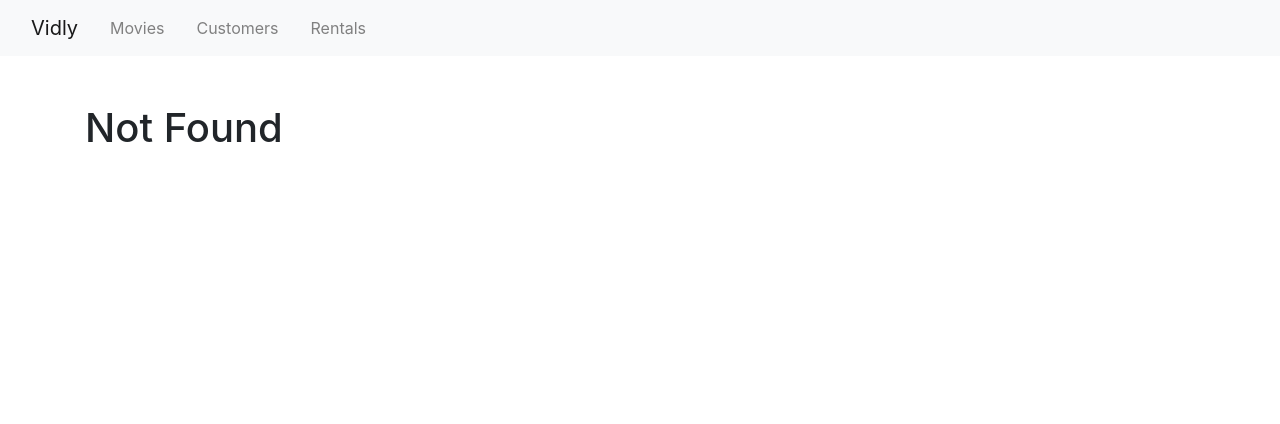
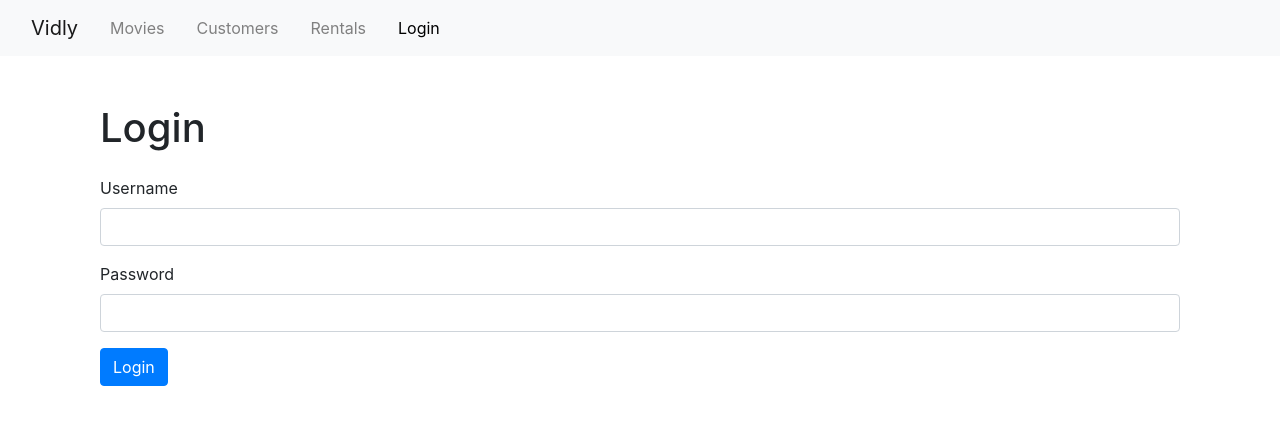
Before and after one commit to mrhpn/react--vidly, a React (Create React App) app: page /login in a window 1280 px wide. Before the commit this address led to /not-found. Shown: the top 424 px of the page. Built offline with nearby package versions, Linux system fonts and the light colour scheme.

Commit message:
added form and extracted input

```diff
--- a/src/App.js
+++ b/src/App.js
@@ -1,4 +1,3 @@
-import './App.css';
 import { Switch, Route, Redirect } from 'react-router';
 
 import NavBar from './components/navBar';
@@ -7,6 +6,10 @@ import MovieDetails from './components/movieDetails';
 import Customers from './components/customers';
 import Rentals from './components/rentals';
 import NotFound from './components/notFound';
+import Login from './components/login';
+import LoginFunc from './components/loginFunc';
+
+import './App.css';
 
 function App() {
   return (
@@ -14,6 +17,8 @@ function App() {
       <NavBar />
       <main className="container mt-5">
         <Switch>
+          <Route path="/login" component={Login} />
+          {/* <Route path="/login" component={LoginFunc} /> */}
           <Route path="/movies/:id" component={MovieDetails} />
           <Route path="/movies" component={Movies} />
           <Route path="/customers" component={Customers} />
--- /dev/null
+++ b/src/components/common/Input.jsx
@@ -0,0 +1,21 @@
+import React from 'react';
+
+const Input = ({ name, value, label, type, onChange }) => {
+  return (
+    <div className="mb-3">
+      <label htmlFor={name} className="form-label">
+        {label}
+      </label>
+      <input
+        type={type}
+        name={name}
+        value={value}
+        id={name}
+        onChange={(e) => onChange(e)}
+        className="form-control"
+      />
+    </div>
+  );
+};
+
+export default Input;
--- /dev/null
+++ b/src/components/login.jsx
@@ -0,0 +1,47 @@
+import React, { Component } from 'react';
+import Input from './common/Input';
+
+class Login extends React.Component {
+  state = {
+    account: { username: '', password: '' },
+  };
+
+  handleSubmit = (e) => {
+    e.preventDefault();
+  };
+
+  handleChange = (e) => {
+    const account = { ...this.state.account };
+    account[e.target.name] = e.target.value;
+    this.setState({ account });
+  };
+
+  render() {
+    return (
+      <div className="container">
+        <h1>Login</h1>
+        <form onSubmit={this.handleSubmit} className="mt-4">
+          <Input
+            name="username"
+            value={this.state.account.username}
+            label="Username"
+            type="email"
+            onChange={this.handleChange}
+          />
+          <Input
+            name="password"
+            value={this.state.account.password}
+            label="Password"
+            type="password"
+            onChange={this.handleChange}
+          />
+          <button type="submit" className="btn btn-primary">
+            Login
+          </button>
+        </form>
+      </div>
+    );
+  }
+}
+
+export default Login;
--- /dev/null
+++ b/src/components/loginFunc.jsx
@@ -0,0 +1,47 @@
+import React, { useState } from 'react';
+
+const LoginFunc = () => {
+  const [username, setUsername] = useState('');
+  const [password, setPassword] = useState('');
+
+  return (
+    <div className="container">
+      <h1>Login (Func Component)</h1>
+      <form className="mt-4">
+        <div className="mb-3">
+          <label htmlFor="username" className="form-label">
+            Email address
+          </label>
+          <input
+            value={username}
+            onChange={(e) => setUsername(e.target.value)}
+            type="email"
+            name="username"
+            className="form-control"
+            id="username"
+            aria-describedby="emailHelp"
+            autoFocus
+          />
+        </div>
+        <div className="mb-3">
+          <label htmlFor="password" className="form-label">
+            Password
+          </label>
+          <input
+            value={password}
+            onChange={(e) => setPassword(e.target.value)}
+            type="password"
+            name="password"
+            className="form-control"
+            id="password"
+          />
+        </div>
+        <button type="submit" className="btn btn-primary">
+          Login
+        </button>
+      </form>
+    </div>
+  );
+};
+
+export default LoginFunc;
--- a/src/components/navBar.jsx
+++ b/src/components/navBar.jsx
@@ -29,6 +29,9 @@ const NavBar = () => {
           <NavLink to="/rentals" className="nav-item nav-link">
             Rentals
           </NavLink>
+          <NavLink to="/login" className="nav-item nav-link">
+            Login
+          </NavLink>
         </div>
       </div>
     </nav>
```
